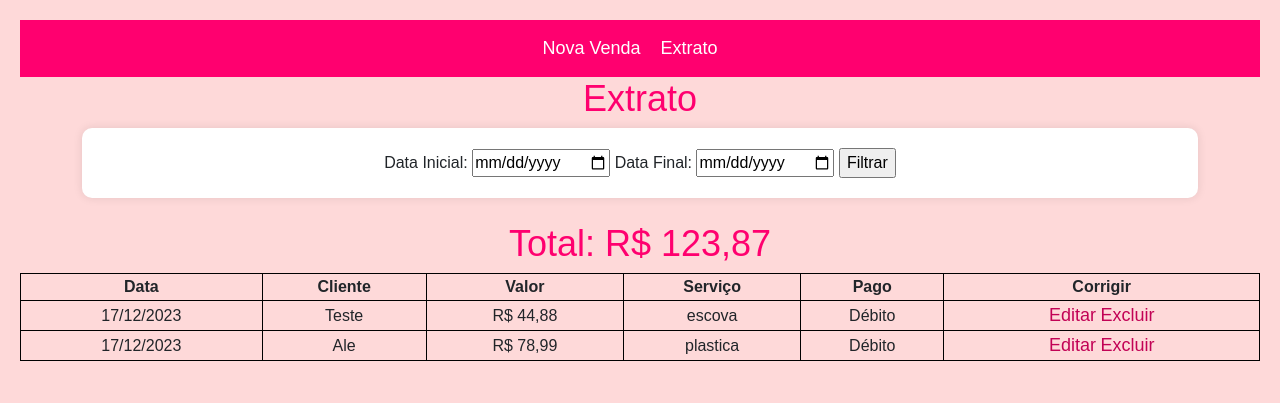
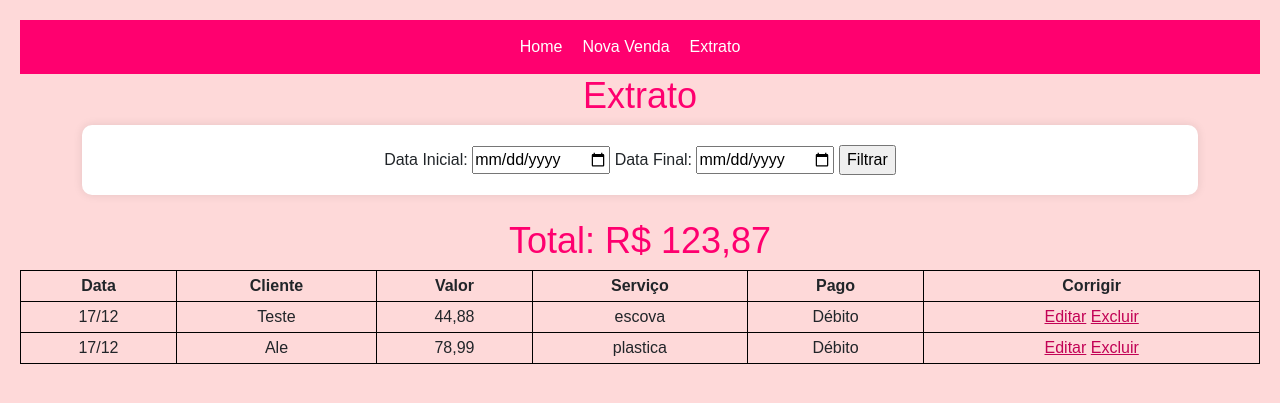
Before and after one commit to alexandreorestes/deiseapp, a Django app: page /appvendas/vendas/ in a window 1280 px wide. Shown: the top 403 px of the page. Run offline with Django 5.2, Linux system fonts and the light colour scheme; data comes from the database, SQL or seed files in the repository; both versions use the stored data as it was after the commit.

Commit message:
Corrigido formulário

```diff
--- a/appvendas/static/estilo.css
+++ b/appvendas/static/estilo.css
@@ -43,7 +43,7 @@ button:hover {
 }
 a{
     color: #c20255;
-    font-size: large;
+    font-size: x-large
     text-decoration: none;
 }
 .sucesso {
--- a/appvendas/templates/header.html
+++ b/appvendas/templates/header.html
@@ -15,6 +15,7 @@
     <nav class="menu">
         <div class="menu-toggle" onclick="toggleMenu()">&#9776;</div>
         <ul>
+            <li><a href="{% url 'home' %}">Home</a></li>
             <li><a href="{% url 'inserir_dados' %}">Nova Venda</a></li>
             <li><a href="{% url 'listar_vendas' %}">Extrato</a></li>
         </ul>
--- a/appvendas/templates/inserir_dados.html
+++ b/appvendas/templates/inserir_dados.html
@@ -5,7 +5,7 @@
             <form method="post">
                 {% csrf_token %}
                 {% for field in form %}
-                    {{ field.label_tag }}:<br>
+                    {{ field.label_tag }}<br>
                     {{ field }}<br><br>
                 {% endfor %}
 
--- a/appvendas/templates/listar_vendas.html
+++ b/appvendas/templates/listar_vendas.html
@@ -7,7 +7,7 @@
 
 th, td {
     border: 1px solid #000; /* Define uma borda preta de 1px para todas as células */
-    padding: 1px; /* Adiciona um espaço interno nas células */
+    padding: 3px; /* Adiciona um espaço interno nas células */
 }
 </style>
 <h1>Extrato</h1>
@@ -36,9 +36,9 @@ th, td {
     <tbody>
         {% for venda in vendas %}
         <tr>
-            <td>{{ venda.data|date:"d/m/Y" }}</td>
+            <td>{{ venda.data|date:"d/m" }}</td>
             <td>{{ venda.nome_cliente }}</td>
-            <td>R$ {{ venda.valor }}</td>
+            <td>{{ venda.valor }}</td>
             <td>{{ venda.nome_procedimento }}</td>
             <td>{{ venda.get_forma_pagamento_display }}</td>
             <td>
```
Also changed, not shown: db.sqlite3.
